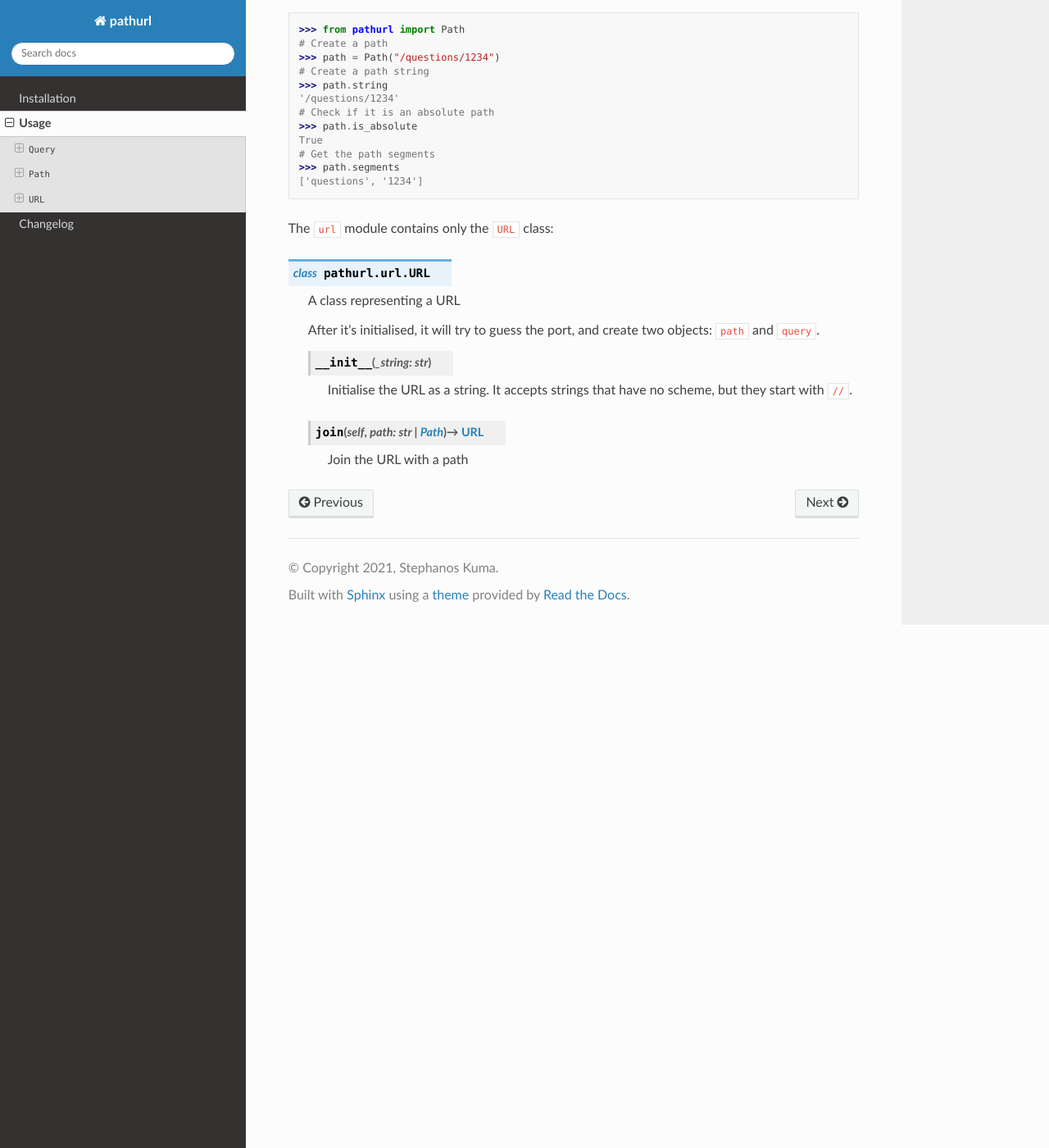
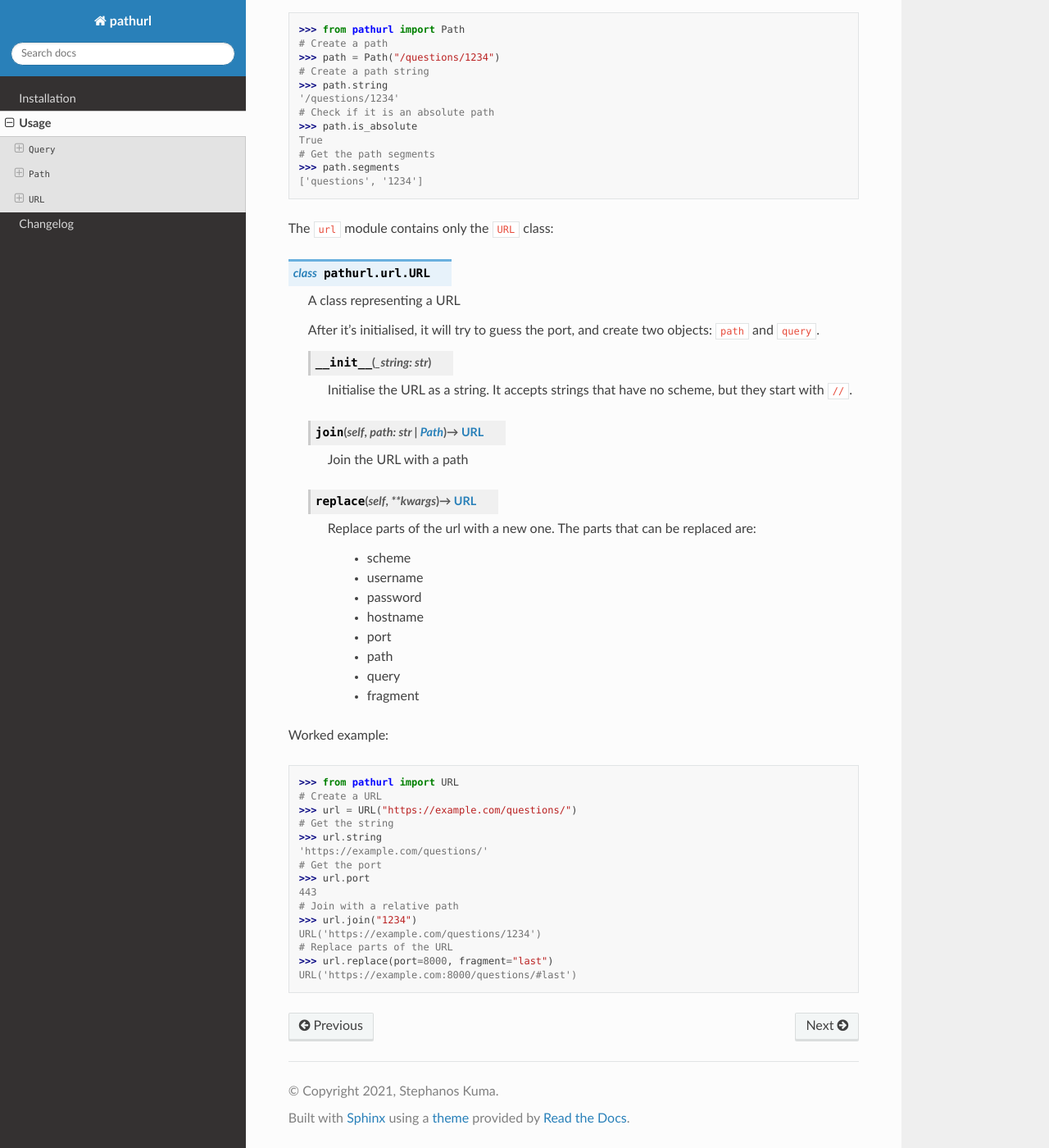
Before and after one commit to spapanik/pathurl, a Sphinx documentation site: the page built from docs/source/usage.rst, in a window 1280 px wide and 1400 px high, scrolled down 2180 px. Shown: the whole window at 82% size. Built offline with Sphinx 7.4.7 and the Read the Docs theme 2.0.0, drawn with Linux system fonts in a browser that asks for light colours.

Commit message:
Allow replacing parts of a URL

```diff
--- a/CHANGELOG.rst
+++ b/CHANGELOG.rst
@@ -12,6 +12,7 @@ The format is based on `Keep a Changelog`_, and this project adheres to `Semanti
 Added
 ^^^^^
 * Allow passing a dict in Query methods for keys that cannot be keyword arguments
+* Allow replacing parts of a URL
 
 Changed
 ^^^^^^^
--- a/docs/source/usage.rst
+++ b/docs/source/usage.rst
@@ -154,3 +154,36 @@ The ``url`` module contains only the ``URL`` class:
     .. py:method:: join(self, path: Union[str, Path]) -> URL
 
         Join the URL with a path
+
+    .. py:method:: replace(self, **kwargs) -> URL
+
+        Replace parts of the url with a new one. The parts that can be replaced are:
+
+            * scheme
+            * username
+            * password
+            * hostname
+            * port
+            * path
+            * query
+            * fragment
+
+Worked example:
+
+.. code-block:: python
+
+    >>> from pathurl import URL
+    # Create a URL
+    >>> url = URL("https://example.com/questions/")
+    # Get the string
+    >>> url.string
+    'https://example.com/questions/'
+    # Get the port
+    >>> url.port
+    443
+    # Join with a relative path
+    >>> url.join("1234")
+    URL('https://example.com/questions/1234')
+    # Replace parts of the URL
+    >>> url.replace(port=8000, fragment="last")
+    URL('https://example.com:8000/questions/#last')
```
Also changed, not shown: 2 other files.
